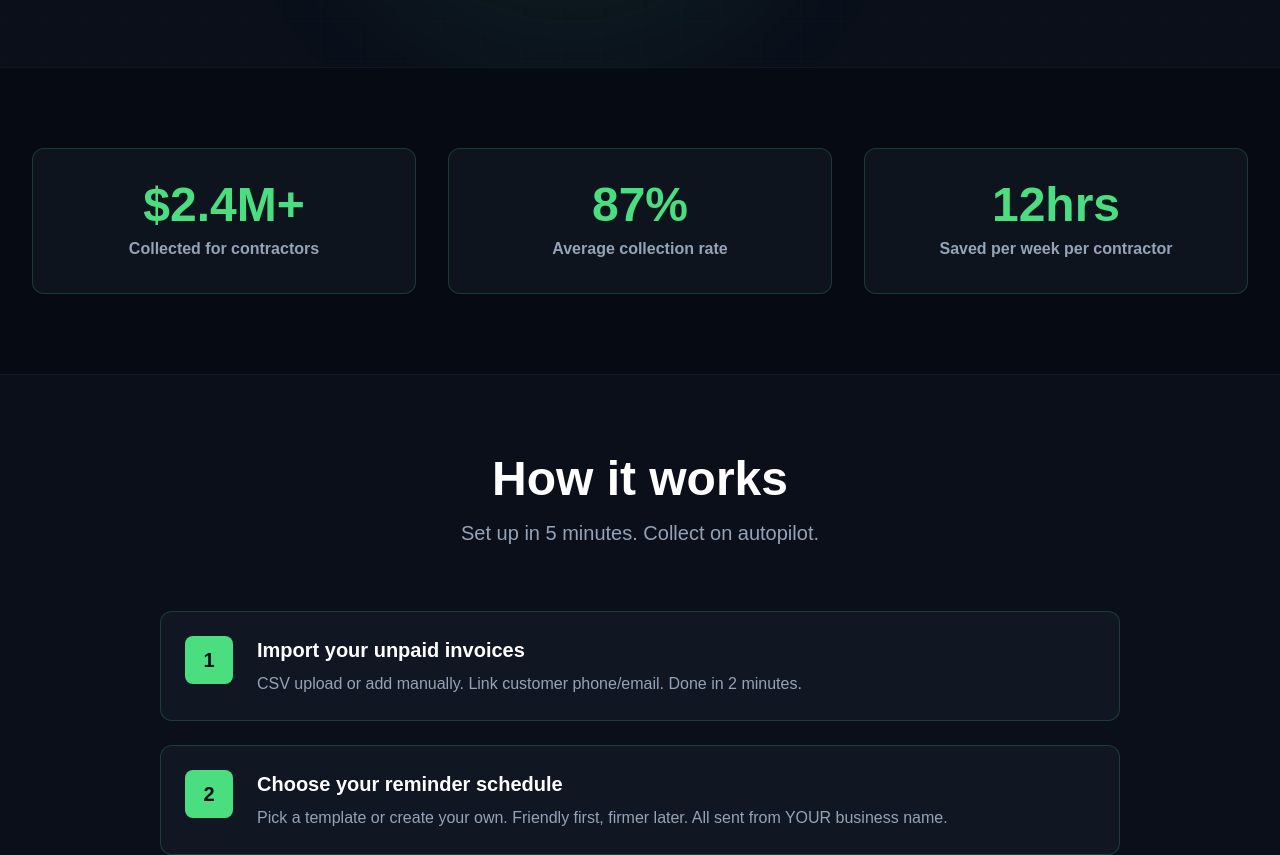
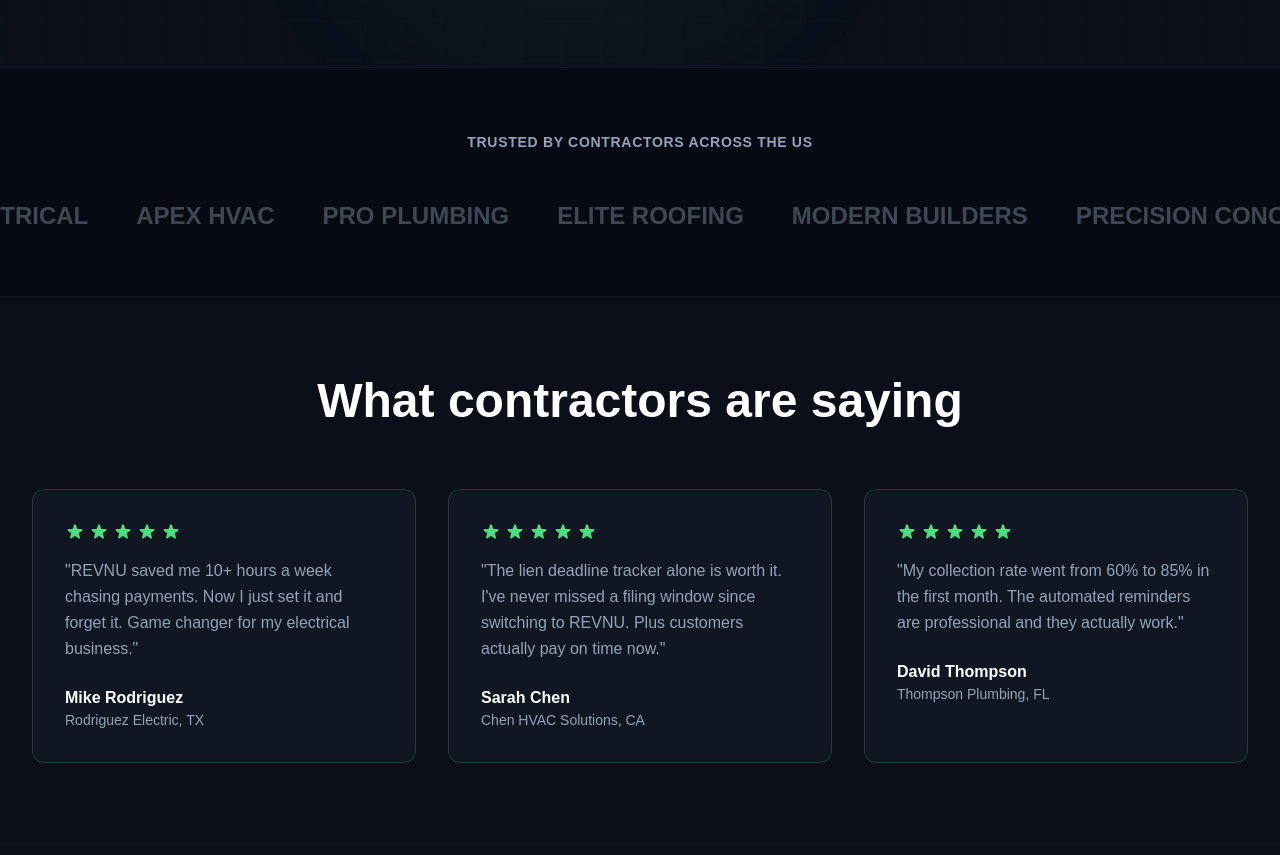
Before and after one commit to amacisaac222/revnu, a Next.js app: page / in a window 1280 px wide. Shown: the part 900-1755 px from the top of the page. Built offline with nearby package versions, Linux system fonts and the light colour scheme; no server answers.

Commit message:
Replace stats section with scrolling logos and customer testimonials

```diff
--- a/app/page.tsx
+++ b/app/page.tsx
@@ -225,21 +225,118 @@
           </div>
         </section>
 
-        {/* Stats/Social Proof Section - Dark Theme */}
-        <section className="py-20 bg-revnu-darker border-t border-revnu-slate/50">
+        {/* Trusted By Section - Scrolling Logos */}
+        <section className="py-16 bg-revnu-darker border-t border-revnu-slate/50 overflow-hidden">
+          <div className="max-w-7xl mx-auto px-6 lg:px-8 mb-12">
+            <p className="text-center text-sm font-bold text-revnu-gray uppercase tracking-wider">
+              Trusted by contractors across the US
+            </p>
+          </div>
+
+          {/* Scrolling Logo Strip */}
+          <div className="relative">
+            <div className="flex gap-12 animate-scroll">
+              {/* First set of logos */}
+              <div className="flex gap-12 items-center min-w-max">
+                <div className="text-2xl font-black text-revnu-gray/40 whitespace-nowrap">SMITH ELECTRICAL</div>
+                <div className="text-2xl font-black text-revnu-gray/40 whitespace-nowrap">APEX HVAC</div>
+                <div className="text-2xl font-black text-revnu-gray/40 whitespace-nowrap">PRO PLUMBING</div>
+                <div className="text-2xl font-black text-revnu-gray/40 whitespace-nowrap">ELITE ROOFING</div>
+                <div className="text-2xl font-black text-revnu-gray/40 whitespace-nowrap">MODERN BUILDERS</div>
+                <div className="text-2xl font-black text-revnu-gray/40 whitespace-nowrap">PRECISION CONCRETE</div>
+              </div>
+              {/* Duplicate set for seamless loop */}
+              <div className="flex gap-12 items-center min-w-max">
+                <div className="text-2xl font-black text-revnu-gray/40 whitespace-nowrap">SMITH ELECTRICAL</div>
+                <div className="text-2xl font-black text-revnu-gray/40 whitespace-nowrap">APEX HVAC</div>
+                <div className="text-2xl font-black text-revnu-gray/40 whitespace-nowrap">PRO PLUMBING</div>
+                <div className="text-2xl font-black text-revnu-gray/40 whitespace-nowrap">ELITE ROOFING</div>
+                <div className="text-2xl font-black text-revnu-gray/40 whitespace-nowrap">MODERN BUILDERS</div>
+                <div className="text-2xl font-black text-revnu-gray/40 whitespace-nowrap">PRECISION CONCRETE</div>
+              </div>
+            </div>
+          </div>
+
+          <style jsx>{`
+            @keyframes scroll {
+              0% {
+                transform: translateX(0);
+              }
+              100% {
+                transform: translateX(-50%);
+              }
+            }
+            .animate-scroll {
+              animation: scroll 30s linear infinite;
+            }
+            .animate-scroll:hover {
+              animation-play-state: paused;
+            }
+          `}</style>
+        </section>
+
+        {/* Testimonials Section */}
+        <section className="py-20 bg-revnu-dark border-t border-revnu-slate/50">
           <div className="max-w-7xl mx-auto px-6 lg:px-8">
+            <div className="text-center mb-16">
+              <h2 className="text-4xl md:text-5xl font-black text-white mb-4">
+                What contractors are saying
+              </h2>
+            </div>
+
             <div className="grid md:grid-cols-3 gap-8">
-              <div className="text-center p-8 bg-revnu-slate/40 border border-revnu-green/20 rounded-xl">
-                <div className="text-5xl font-black text-revnu-green mb-2">$2.4M+</div>
-                <p className="text-revnu-gray font-semibold">Collected for contractors</p>
+              {/* Testimonial 1 */}
+              <div className="bg-revnu-slate/40 border border-revnu-green/20 rounded-xl p-8">
+                <div className="flex gap-1 mb-4">
+                  {[...Array(5)].map((_, i) => (
+                    <svg key={i} className="w-5 h-5 text-revnu-green" fill="currentColor" viewBox="0 0 20 20">
+                      <path d="M9.049 2.927c.3-.921 1.603-.921 1.902 0l1.07 3.292a1 1 0 00.95.69h3.462c.969 0 1.371 1.24.588 1.81l-2.8 2.034a1 1 0 00-.364 1.118l1.07 3.292c.3.921-.755 1.688-1.54 1.118l-2.8-2.034a1 1 0 00-1.175 0l-2.8 2.034c-.784.57-1.838-.197-1.539-1.118l1.07-3.292a1 1 0 00-.364-1.118L2.98 8.72c-.783-.57-.38-1.81.588-1.81h3.461a1 1 0 00.951-.69l1.07-3.292z" />
+                    </svg>
+                  ))}
+                </div>
+                <p className="text-revnu-gray mb-6 leading-relaxed">
+                  "REVNU saved me 10+ hours a week chasing payments. Now I just set it and forget it. Game changer for my electrical business."
+                </p>
+                <div>
+                  <div className="font-bold text-white">Mike Rodriguez</div>
+                  <div className="text-sm text-revnu-gray">Rodriguez Electric, TX</div>
+                </div>
               </div>
-              <div className="text-center p-8 bg-revnu-slate/40 border border-revnu-green/20 rounded-xl">
-                <div className="text-5xl font-black text-revnu-green mb-2">87%</div>
-                <p className="text-revnu-gray font-semibold">Average collection rate</p>
+
+              {/* Testimonial 2 */}
+              <div className="bg-revnu-slate/40 border border-revnu-green/20 rounded-xl p-8">
+                <div className="flex gap-1 mb-4">
+                  {[...Array(5)].map((_, i) => (
+                    <svg key={i} className="w-5 h-5 text-revnu-green" fill="currentColor" viewBox="0 0 20 20">
+                      <path d="M9.049 2.927c.3-.921 1.603-.921 1.902 0l1.07 3.292a1 1 0 00.95.69h3.462c.969 0 1.371 1.24.588 1.81l-2.8 2.034a1 1 0 00-.364 1.118l1.07 3.292c.3.921-.755 1.688-1.54 1.118l-2.8-2.034a1 1 0 00-1.175 0l-2.8 2.034c-.784.57-1.838-.197-1.539-1.118l1.07-3.292a1 1 0 00-.364-1.118L2.98 8.72c-.783-.57-.38-1.81.588-1.81h3.461a1 1 0 00.951-.69l1.07-3.292z" />
+                    </svg>
+                  ))}
+                </div>
+                <p className="text-revnu-gray mb-6 leading-relaxed">
+                  "The lien deadline tracker alone is worth it. I've never missed a filing window since switching to REVNU. Plus customers actually pay on time now."
+                </p>
+                <div>
+                  <div className="font-bold text-white">Sarah Chen</div>
+                  <div className="text-sm text-revnu-gray">Chen HVAC Solutions, CA</div>
+                </div>
               </div>
-              <div className="text-center p-8 bg-revnu-slate/40 border border-revnu-green/20 rounded-xl">
-                <div className="text-5xl font-black text-revnu-green mb-2">12hrs</div>
-                <p className="text-revnu-gray font-semibold">Saved per week per contractor</p>
+
+              {/* Testimonial 3 */}
+              <div className="bg-revnu-slate/40 border border-revnu-green/20 rounded-xl p-8">
+                <div className="flex gap-1 mb-4">
+                  {[...Array(5)].map((_, i) => (
+                    <svg key={i} className="w-5 h-5 text-revnu-green" fill="currentColor" viewBox="0 0 20 20">
+                      <path d="M9.049 2.927c.3-.921 1.603-.921 1.902 0l1.07 3.292a1 1 0 00.95.69h3.462c.969 0 1.371 1.24.588 1.81l-2.8 2.034a1 1 0 00-.364 1.118l1.07 3.292c.3.921-.755 1.688-1.54 1.118l-2.8-2.034a1 1 0 00-1.175 0l-2.8 2.034c-.784.57-1.838-.197-1.539-1.118l1.07-3.292a1 1 0 00-.364-1.118L2.98 8.72c-.783-.57-.38-1.81.588-1.81h3.461a1 1 0 00.951-.69l1.07-3.292z" />
+                    </svg>
+                  ))}
+                </div>
+                <p className="text-revnu-gray mb-6 leading-relaxed">
+                  "My collection rate went from 60% to 85% in the first month. The automated reminders are professional and they actually work."
+                </p>
+                <div>
+                  <div className="font-bold text-white">David Thompson</div>
+                  <div className="text-sm text-revnu-gray">Thompson Plumbing, FL</div>
+                </div>
               </div>
             </div>
           </div>
```
